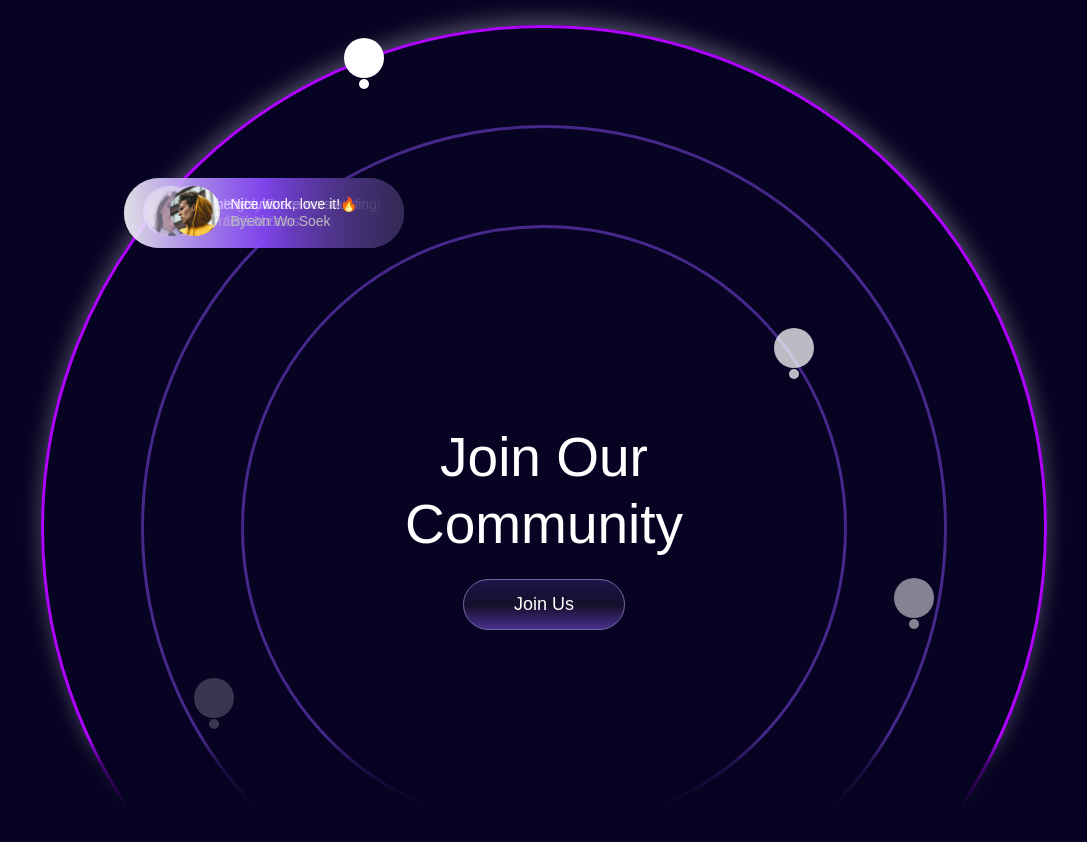
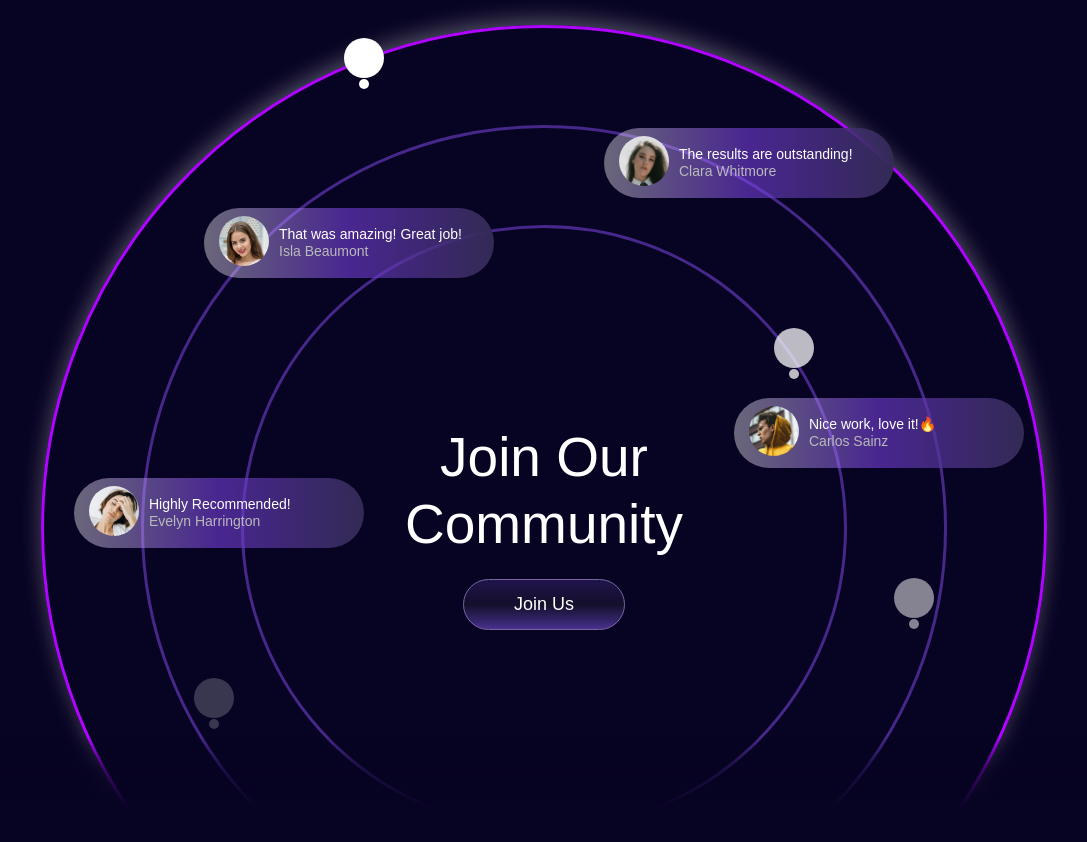
Before and after one commit to Vitalina-Korchova/landing-page, a React (Vite) app: page / in a window 1280 px wide. Shown: the part 3340-4182 px from the top of the page, without its empty margins (96-1183 px from the left). Built offline with nearby package versions, Linux system fonts and the light colour scheme; a web font is replaced by a local one.

Commit message:
finish community section

```diff
--- a/src/components/CommunitySection.tsx
+++ b/src/components/CommunitySection.tsx
@@ -35,7 +35,7 @@ export default function CommunitySection() {
                 </div>
                 <div>
                   <span>That was amazing! Great job!</span>
-                  <span>Louis Patridge</span>
+                  <span>Isla Beaumont</span>
                 </div>
               </div>
               <div className="comments comment-2">
@@ -44,7 +44,7 @@ export default function CommunitySection() {
                 </div>
                 <div>
                   <span>Highly Recommended!</span>
-                  <span>Carlos Sainz</span>
+                  <span>Evelyn Harrington</span>
                 </div>
               </div>
               <div className="comments comment-3">
@@ -53,7 +53,7 @@ export default function CommunitySection() {
                 </div>
                 <div>
                   <span>The results are outstanding!</span>
-                  <span>Gracie Abrams</span>
+                  <span>Clara Whitmore</span>
                 </div>
               </div>
               <div className="comments comment-4">
@@ -62,7 +62,7 @@ export default function CommunitySection() {
                 </div>
                 <div>
                   <span>Nice work, love it!🔥</span>
-                  <span>Byeon Wo Soek</span>
+                  <span>Carlos Sainz</span>
                 </div>
               </div>
             </div>
--- a/src/styles/partials/community-section.scss
+++ b/src/styles/partials/community-section.scss
@@ -131,17 +131,14 @@
       }
 
       .comments {
-        position: absolute;
-        top: 150px;
-        left: 80px;
         display: flex;
         flex-direction: row;
-        justify-content: center;
+        justify-content: start;
         align-items: center;
         gap: 10px;
         width: 260px;
         height: 70px;
-        padding: 0 10px;
+        padding: 0 15px;
         border-radius: 99px;
         background: #ffffff;
         background: linear-gradient(
@@ -172,6 +169,27 @@
           }
         }
       }
+
+      .comment-1 {
+        position: absolute;
+        top: 180px;
+        left: 160px;
+      }
+      .comment-2 {
+        position: absolute;
+        top: 450px;
+        left: 30px;
+      }
+      .comment-3 {
+        position: absolute;
+        top: 100px;
+        left: 560px;
+      }
+      .comment-4 {
+        position: absolute;
+        top: 370px;
+        left: 690px;
+      }
     }
   }
 }
```
